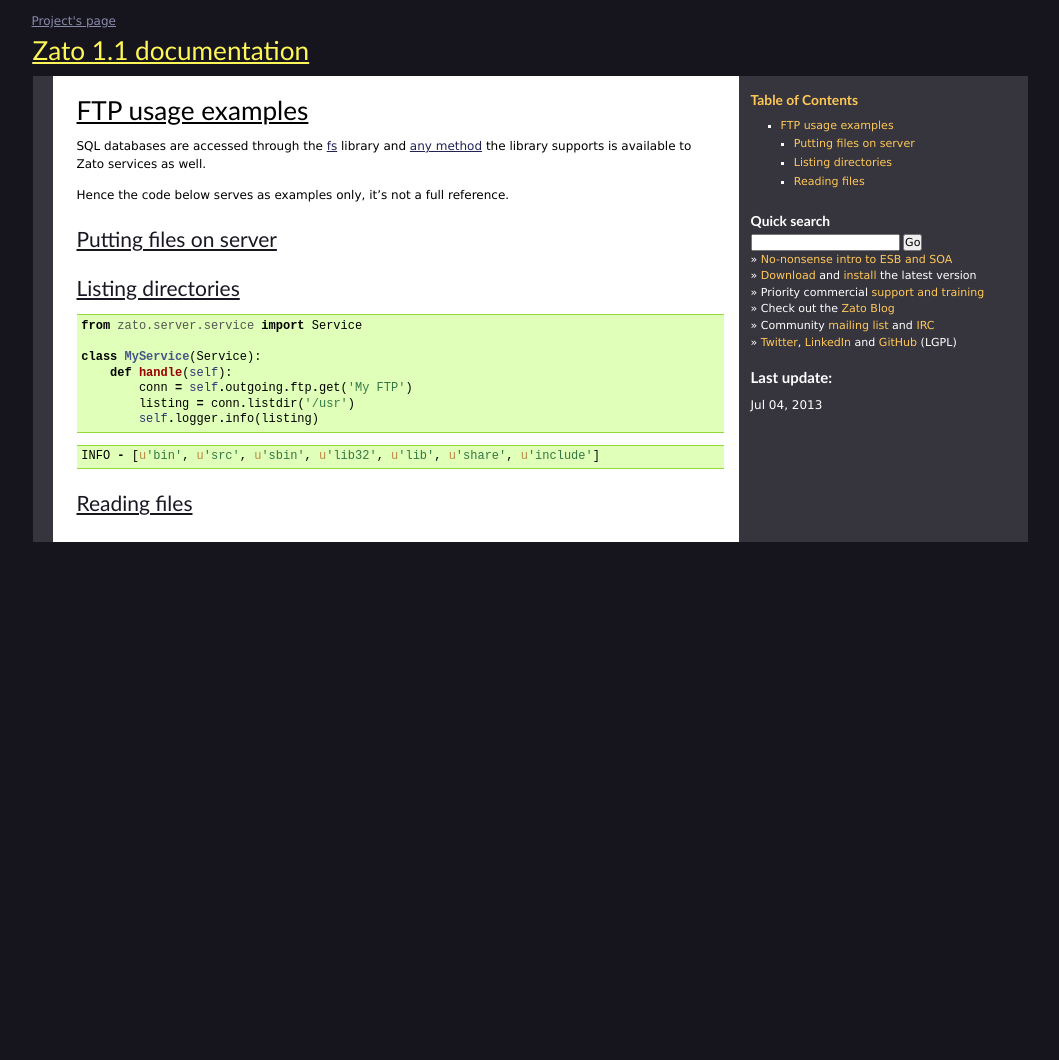
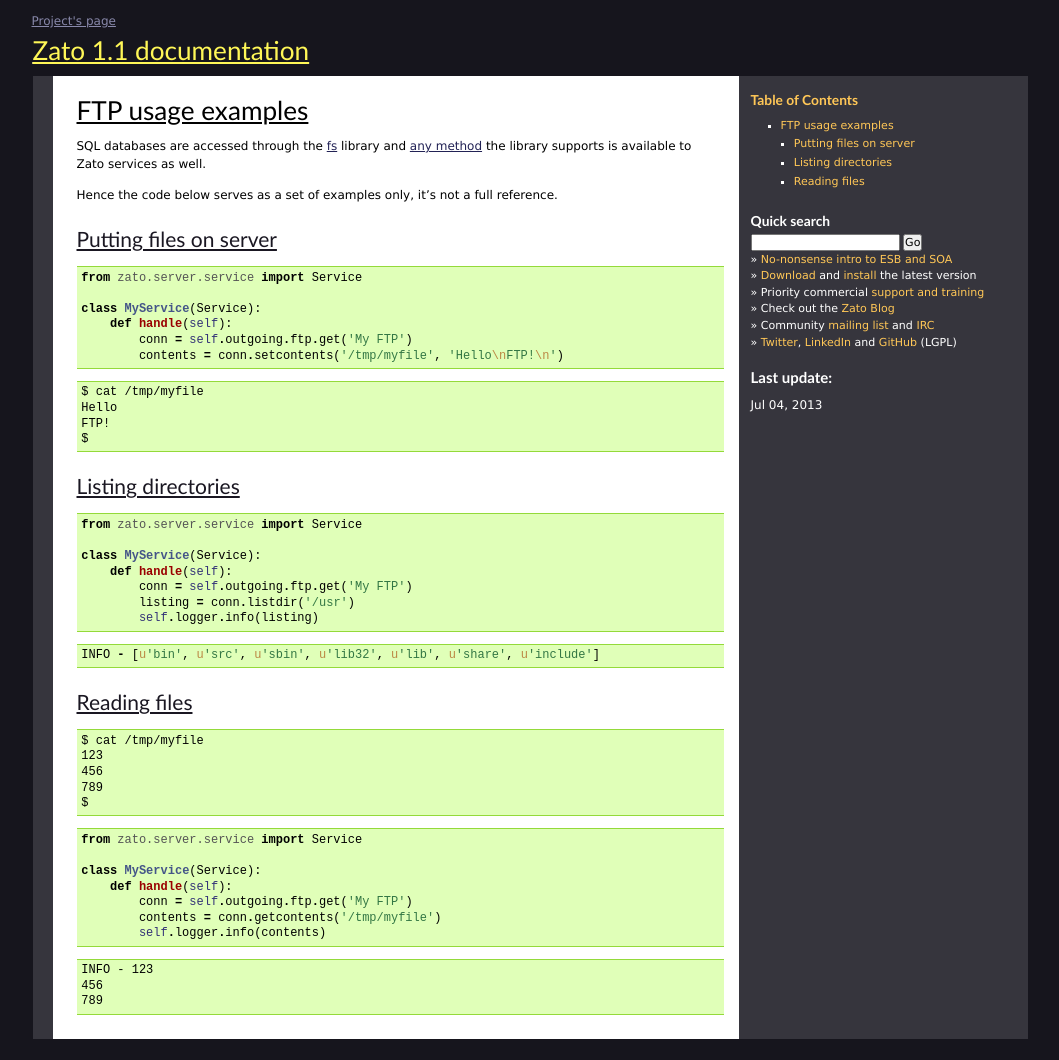
Before and after one commit to rfdiazpr/zato-docs, a Sphinx documentation site: the page built from sphinx/progguide/examples/ftp.txt, in a window 1280 px wide. Shown: the whole page, without its empty margins (110-1169 px from the left). Built offline with Sphinx 7.4.7, drawn with Linux system fonts in a browser that asks for light colours; before the commit the page ends 900 px from its top, so only the background shows below that.

Commit message:
FTP examples

```diff
--- a/sphinx/progguide/examples/ftp.txt
+++ b/sphinx/progguide/examples/ftp.txt
@@ -10,12 +10,28 @@
 `any method <http://pythonhosted.org/fs/interface.html>`_
 the library supports is available to Zato services as well.
 
-Hence the code below serves as examples only, it's not a full reference.
+Hence the code below serves as a set of examples only, it's not a full reference.
 
 .. _progguide-examples-ftp-putting:
 
 Putting files on server
 -----------------------
+
+::
+
+   from zato.server.service import Service
+
+   class MyService(Service):
+       def handle(self):
+           conn = self.outgoing.ftp.get('My FTP')
+           contents = conn.setcontents('/tmp/myfile', 'Hello\nFTP!\n')
+
+.. code-block:: text
+
+   $ cat /tmp/myfile
+   Hello
+   FTP!
+   $
 
 .. _progguide-examples-ftp-listing:
 
@@ -40,3 +56,27 @@
 
 Reading files
 -------------
+
+.. code-block:: text
+
+   $ cat /tmp/myfile
+   123
+   456
+   789
+   $
+
+::
+
+   from zato.server.service import Service
+
+   class MyService(Service):
+       def handle(self):
+           conn = self.outgoing.ftp.get('My FTP')
+           contents = conn.getcontents('/tmp/myfile')
+           self.logger.info(contents)
+
+.. code-block:: text
+
+  INFO - 123
+  456
+  789
```
